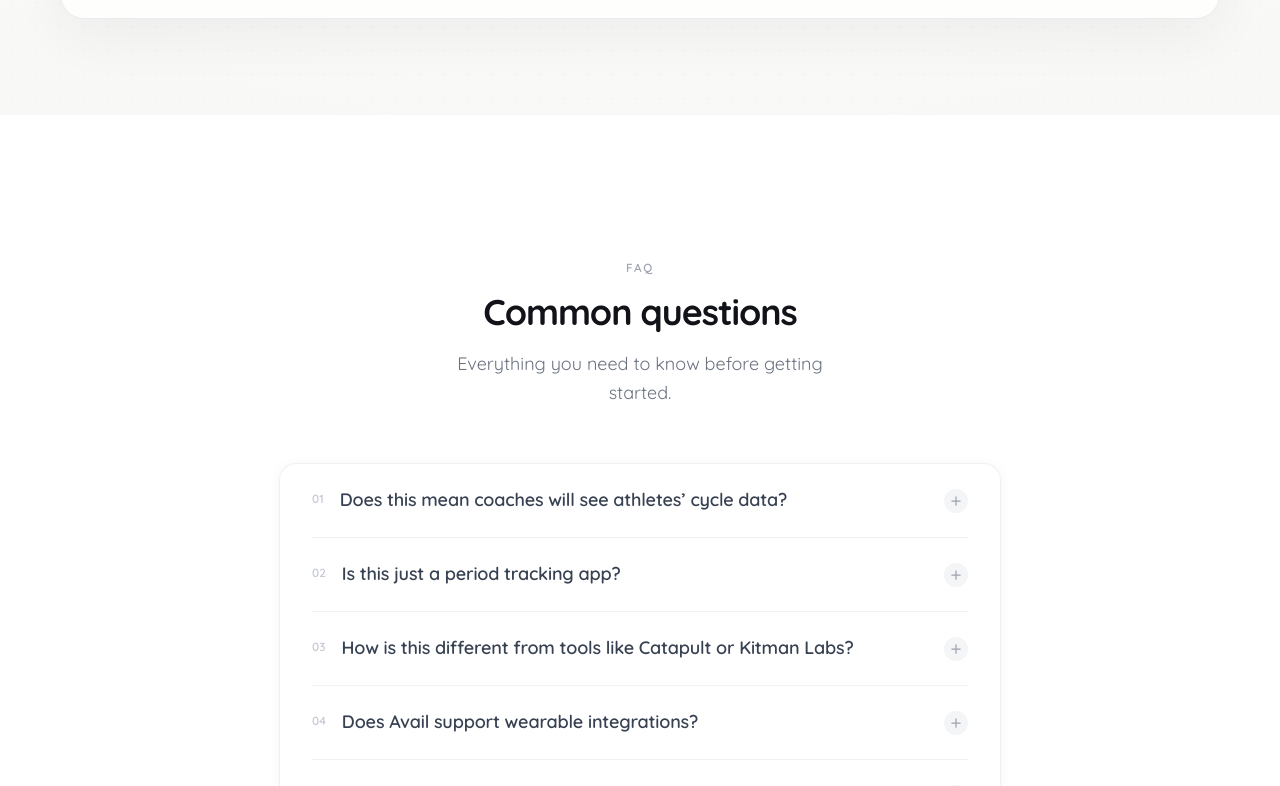
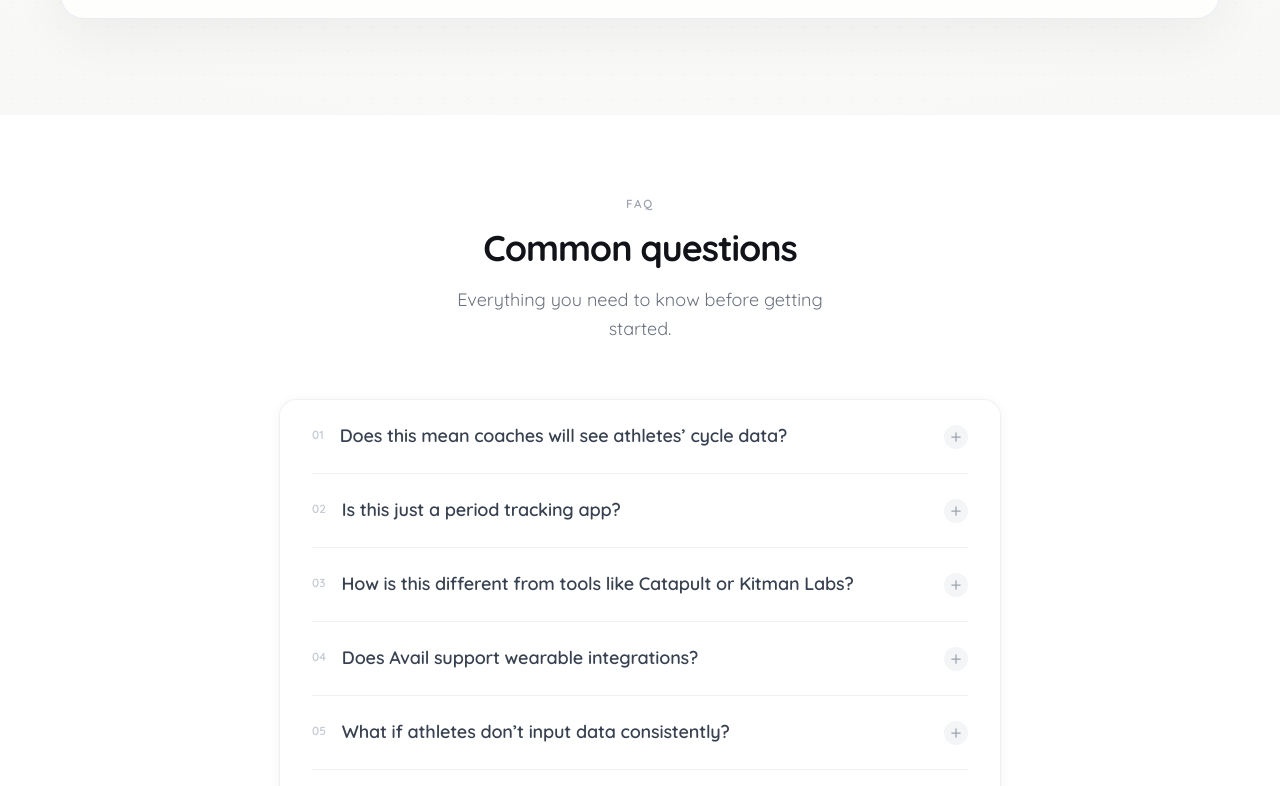
Before and after one commit to AvailHQ/Avail, a React (Vite) app: page / in a window 1280 px wide. Shown: the part 2591-3377 px from the top of the page. Built offline with nearby package versions, Linux system fonts and the light colour scheme; a web font is replaced by a local one.

Commit message:
reduce the padding

```diff
--- a/src/components/FAQSection.tsx
+++ b/src/components/FAQSection.tsx
@@ -163,7 +163,7 @@ function FAQItem({ q, a, index }: FAQItemProps) {
 export default function FAQSection() {
   return (
     <section
-      className="w-full bg-white pt-36 pb-28 px-6 wide:pt-40 wide:pb-32"
+      className="w-full bg-white pt-20 pb-20 px-6 wide:pt-24 wide:pb-24"
       aria-labelledby="faq-headline"
     >
       <div className="max-w-[720px] mx-auto wide:max-w-[980px]">
```
